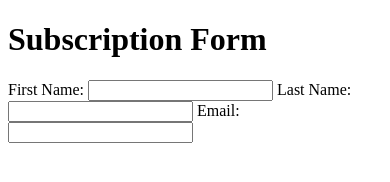
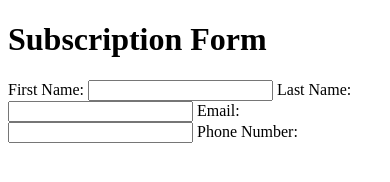
Before and after one commit to Enyorose/cpnt262-robots-with-appliances, a website: page index.html in a window 390 px wide. Drawn offline with Linux system fonts and the light colour scheme.

Commit message:
added a label for phone number in the form in index.html

```diff
--- a/index.html
+++ b/index.html
@@ -15,6 +15,7 @@
         <input type="text"name="last-name"required>
         <label for="email">Email:</label>
         <input type="text"name="email"required>
+        <label for="phone-number">Phone Number:</label>
     </div>
 </body>
 </html>
```
